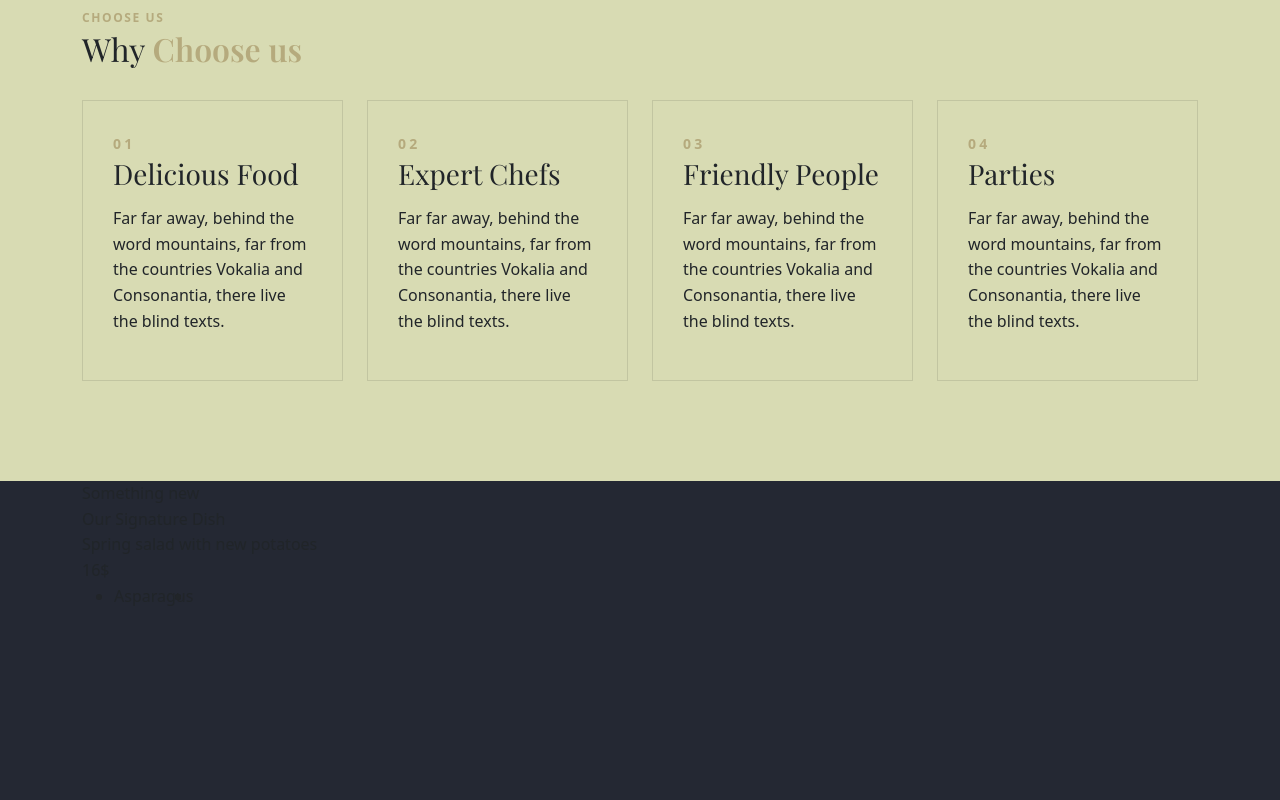
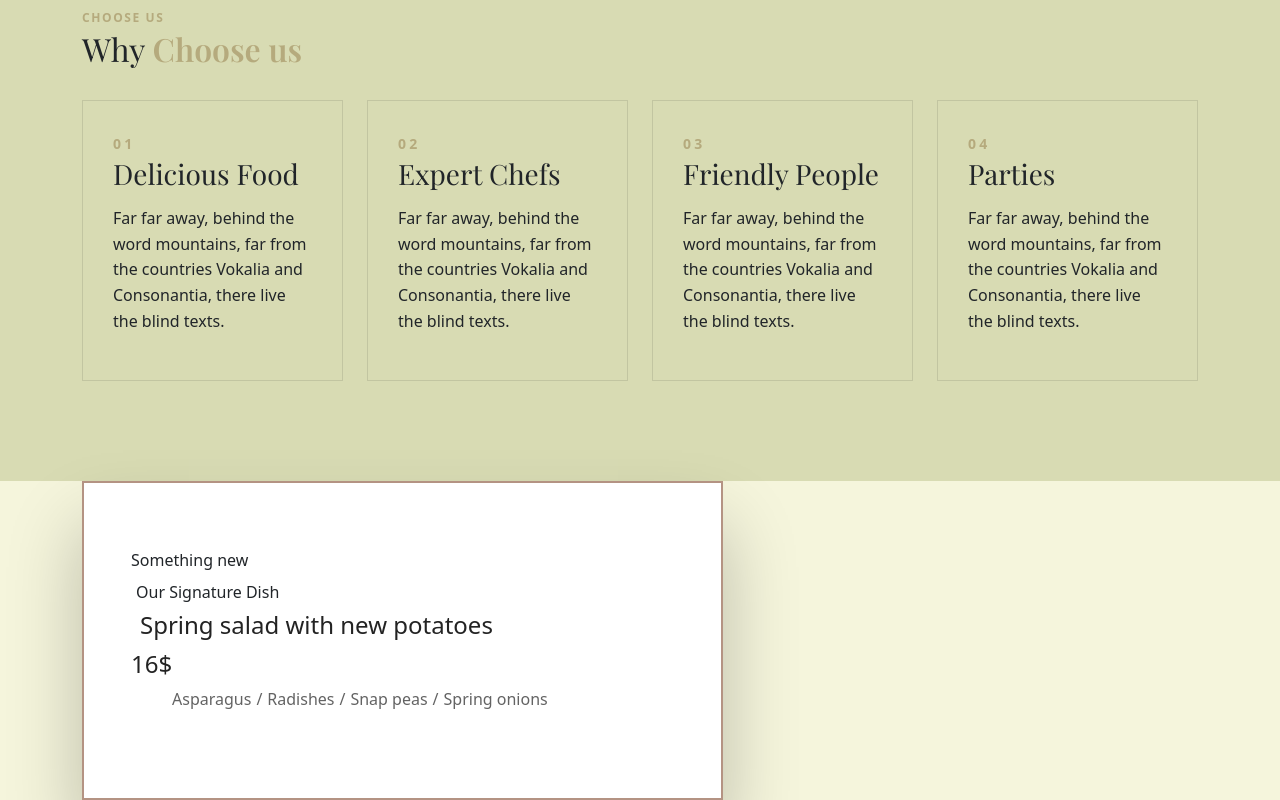
Before and after one commit to HumayImanova/JDProject, a plain HTML site: page index.html in a window 1280 px wide. Shown: the part 936-1736 px from the top of the page. Before the commit the page ends 1561 px from the top, so only its background shows below. Drawn offline with nearby package versions, Linux system fonts and the light colour scheme.

Commit message:
Fix change

```diff
--- a/assets/css/style.css
+++ b/assets/css/style.css
@@ -8,6 +8,10 @@
 
 .font3{
     font-family: 'Roboto', sans-serif !important;
+}
+
+ul{
+    list-style: none;
 }
 
 
@@ -174,3 +178,72 @@ h1{
     letter-spacing: .2rem;
     color: #b5aa7d;
 }
+
+.sig-content-container {
+    position: relative;
+    top: 50%;
+    left: 0;
+    width: 100%;
+    z-index: 1;
+}
+
+.sig-content {
+    width: 100%;
+    background: #FFFFFF;
+    border: solid 2px #b49383;
+    box-shadow: 0px 45px 70px rgba(0,0,0,0.24);
+    padding-top: 65px;
+    padding-left: 47px;
+    padding-bottom: 69px;
+    padding-right: 75px;
+}
+
+.page-subtitle {
+    font-size: 36px;
+    color: #b49383;
+    line-height: 0.75;
+}
+
+.sig{
+background-color: beige;
+}
+
+.sig-title {
+    margin-top: 6px;
+    padding-left: 5px;
+}
+
+.sig-title h1 {
+    font-size: 48px;
+}
+
+.sig-name {
+    font-size: 24px;
+    color: #232323;
+    padding-left: 9px;
+    margin-top: 1px;
+}
+
+.sig-price {
+    font-size: 24px;
+    color: #232323;
+}
+
+.sig-content-list {
+    margin-top: 4px;
+    margin-left: 9px;
+}
+
+.sig-content-list ul li {
+    font-size: 16px;
+    color: #636363;
+}
+
+.sig-content-list ul li:not(:last-child)::after {
+    display: inline-block;
+    content: '/';
+    font-size: 16px;
+    color: #636363;
+    margin-left: 5px;
+    margin-right: 5px;
+}
--- a/index.html
+++ b/index.html
@@ -43,15 +43,12 @@
           </div>
         </div>
       </nav>
-      <div
-        class="header-section"
-       ></div>
-        <div class="container">
-          <div class="row">
-            <div class="col-lg-12">
-              <div class="header-content">
-                <h1 class="font1">Enjoy Delicious Food From Chef</h1>
-              </div>
+      <div class="header-section"></div>
+      <div class="container">
+        <div class="row">
+          <div class="col-lg-12">
+            <div class="header-content">
+              <h1 class="font1">Enjoy Delicious Food From Chef</h1>
             </div>
           </div>
         </div>
@@ -60,7 +57,7 @@
     <main>
       <div class="section-chooseus">
         <div class="container h-100">
-          <div class="row mb-4 ">
+          <div class="row mb-4">
             <div class="col-12">
               <span class="subtitle">Choose us</span>
               <h2 class="font1">
@@ -119,22 +116,20 @@
             <div class="row">
               <div class="col-lg-7">
                 <div class="sig-content">
-                  <div class="sig-subtitle">
-                    Something new
-                  </div>
-                  <div class="sig-title">
-                    Our Signature Dish
-                  </div>
+                  <div class="sig-subtitle">Something new</div>
+                  <div class="sig-title">Our Signature Dish</div>
                   <div class="sig-name-container">
                     <div class="sig-name">Spring salad with new potatoes</div>
                     <div class="sig-price ml-auto">16$</div>
                   </div>
                   <div class="sig-content-list">
-                    <ul class="d-flex flex-row justify-content-start align-items-center">
+                    <ul
+                      class="d-flex flex-row justify-content-start align-items-center"
+                    >
                       <li>Asparagus</li>
-                      <li></li>
-                      <li></li>
-                      <li></li>
+                      <li>Radishes</li>
+                      <li>Snap peas</li>
+                      <li>Spring onions</li>
                     </ul>
                   </div>
                 </div>
```
